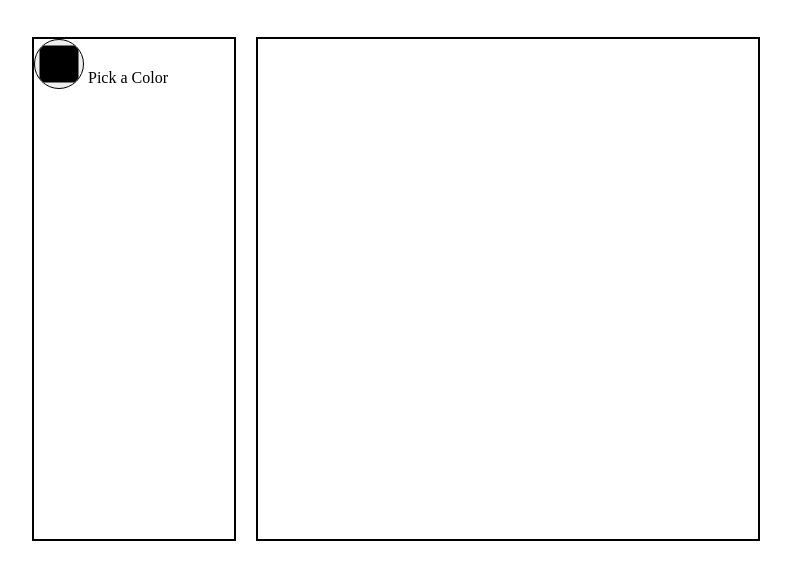
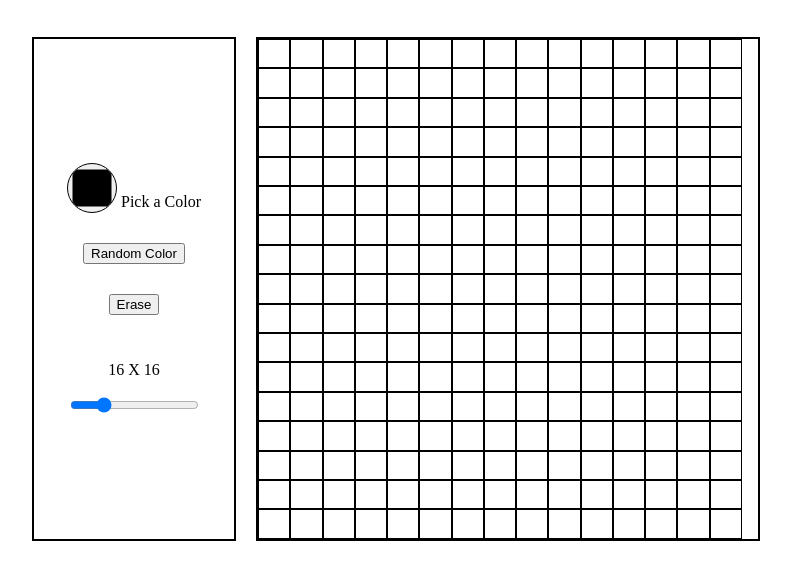
Before and after one commit to benSoalio/odin-etch-a-sketch, a plain HTML site: page index.html in a window 1280 px wide. Shown: the part 69-648 px from the top of the page, without its empty margins (244-1035 px from the left). Drawn offline with Linux system fonts and the light colour scheme.

Commit message:
Set up function to draw the grid

```diff
--- a/index.html
+++ b/index.html
@@ -17,6 +17,19 @@
             <input type="color" name="colorPicker" />
             <label for="colorPicker"> Pick a Color</label>
           </div>
+          <button class="randomColor">Random Color</button>
+          <button class="erase">Erase</button>
+          <div class="sizePicker">
+            <p id="size">Size</p>
+            <input
+              id="pickedSize"
+              type="range"
+              name="pickedSize"
+              min="1"
+              max="64"
+              value="16"
+            />
+          </div>
         </div>
         <div class="sketchPad"></div>
       </div>
--- a/script.js
+++ b/script.js
@@ -0,0 +1,40 @@
+const sketchPad = document.querySelector(".sketchPad");
+const pickedSize = document.querySelector("#pickedSize");
+const size = document.querySelector("#size");
+
+// function to draw the grid with size as input
+function drawGrid(size) {
+  //clean the sketch pad
+  while (sketchPad.hasChildNodes()) {
+    sketchPad.removeChild(sketchPad.firstChild);
+  }
+
+  // determine the width (border included) of the square =
+  const widthSquare = 500 / size; //(width of sketchPad)/ size
+  // add the squares to the sketchpad
+  for (let i = 0; i < size * size - 1; i++) {
+    // Create a div element
+    const div = document.createElement("div");
+    //add the class of square
+    div.classList.add("square");
+    //set the width of the element
+    //console.log(widthSquare);
+    div.style.width = `${widthSquare - 1}px`;
+    // set the border with size
+    div.style.border = "0.5px solid black";
+    //add div to the sketch pad
+    sketchPad.appendChild(div);
+  }
+}
+
+// Draw the grid depend on the size selected
+pickedSize.addEventListener("change", () => {
+  size.textContent = `${pickedSize.value} X ${pickedSize.value}`;
+  drawGrid(pickedSize.value);
+});
+
+//On page load
+window.addEventListener("load", () => {
+  size.textContent = `${pickedSize.value} X ${pickedSize.value}`;
+  drawGrid(pickedSize.value);
+});
--- a/style.css
+++ b/style.css
@@ -24,10 +24,17 @@
 }
 
 .settings {
-   width: 200px;
+    display: flex;
+    flex-direction: column;
+    justify-content: center;
+    align-items: center;
+    gap: 30px;
+    width: 200px;
 }
 
 .sketchPad {
+    display: flex;
+    flex-wrap: wrap;
     width: 500px;
 }
 
@@ -39,3 +46,14 @@
 input[type="color"] {
 
 }
+
+.square {
+
+
+}
+
+.sizePicker {
+    display: flex;
+    flex-direction: column;
+    align-items: center;
+}
```
